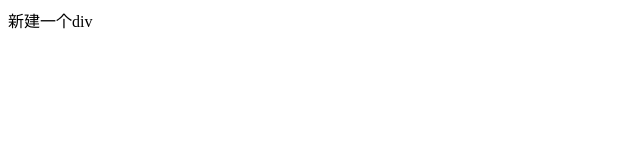
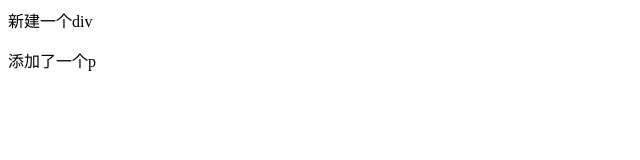
Before and after one commit to YanFang1104/study-pull, a plain HTML site: page index.html in a window 1280 px wide. Shown: the whole page, without its empty margins (0-640 px from the left). Drawn offline with Linux system fonts and the light colour scheme.

Commit message:
添加了一个p

```diff
--- a/index.html
+++ b/index.html
@@ -1,12 +1,16 @@
 <!DOCTYPE html>
 <html lang="en">
+
 <head>
     <meta charset="UTF-8">
     <meta name="viewport" content="width=device-width, initial-scale=1.0">
     <meta http-equiv="X-UA-Compatible" content="ie=edge">
     <title>Document</title>
 </head>
+
 <body>
     <div>新建一个div</div>
+    <p>添加了一个p</p>
 </body>
+
 </html>
```
